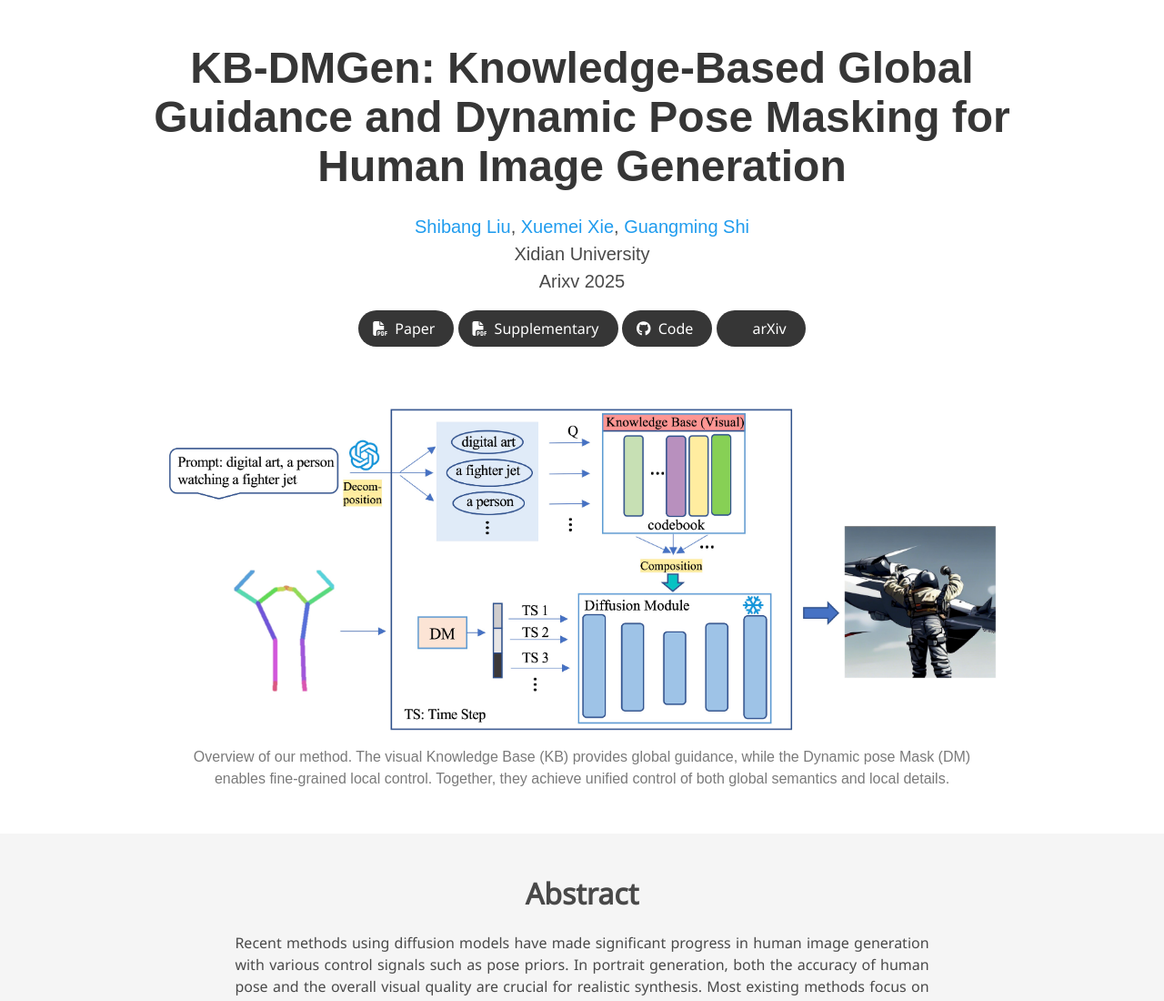
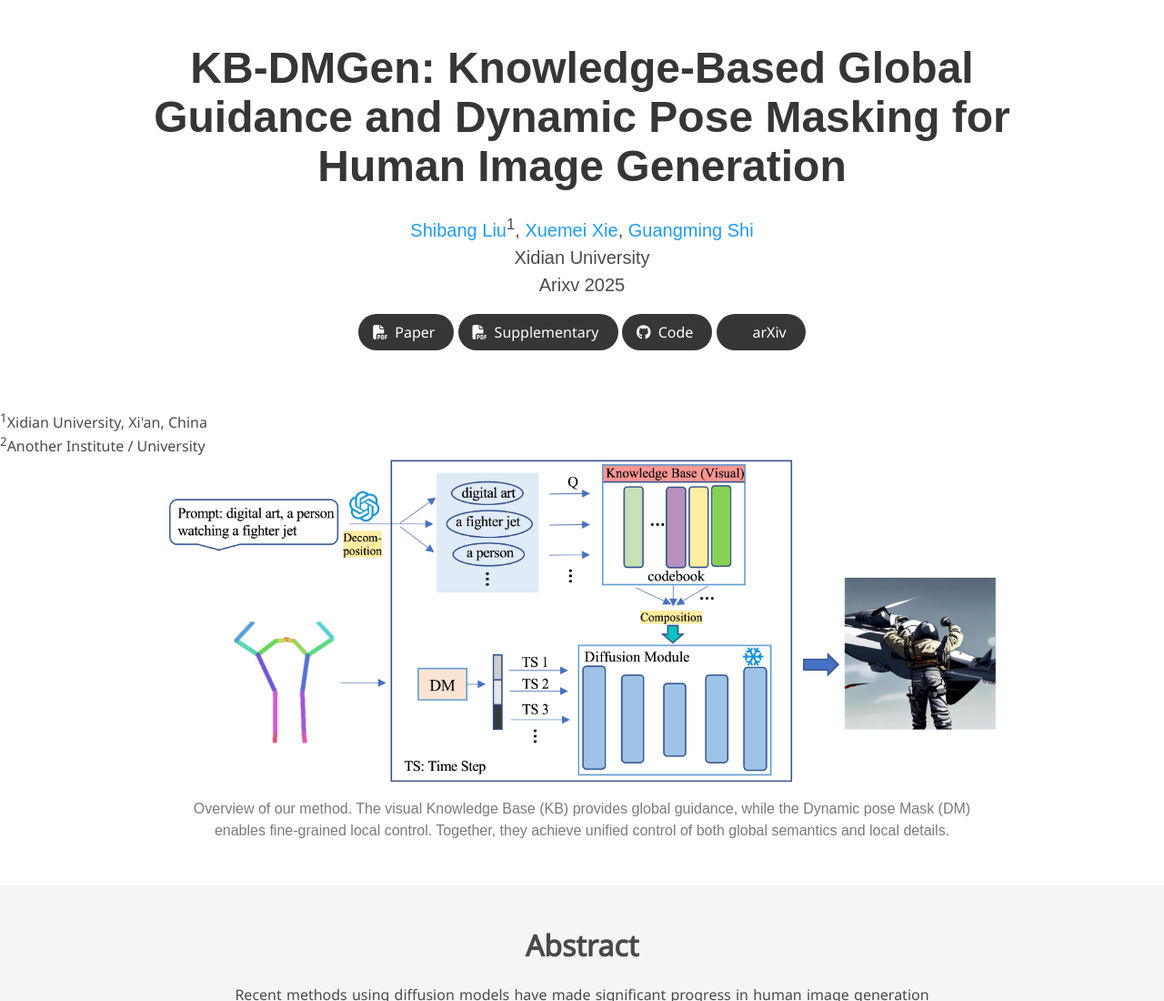
Before and after one commit to lushbng/KBDMGen, a plain HTML site: page index.html in a window 1280 px wide. Shown: the top 1100 px of the page at 91% size. Drawn offline with nearby package versions, Linux system fonts and the light colour scheme; some icons are missing; a web font is replaced by a local one.

Commit message:
Initial commit

```diff
--- a/index.html
+++ b/index.html
@@ -56,7 +56,7 @@
             <div class="is-size-5 publication-authors">
               <!-- Paper authors -->
               <span class="author-block">
-                <a href="https://scholar.google.com.hk/citations?hl=zh-CN&user=FM1IAbUAAAAJ" target="_blank">Shibang Liu</a>,</span>
+                <a href="https://scholar.google.com.hk/citations?hl=zh-CN&user=FM1IAbUAAAAJ" target="_blank">Shibang Liu</a><sup>1</sup>,</span>
                 <span class="author-block">
                   <a href="https://faculty.xidian.edu.cn/XXM/zh_CN/index/295353/list/index.htm" target="_blank">Xuemei Xie</a>,</span>
                   <span class="author-block">
@@ -122,7 +122,10 @@
   </div>
 </section>
 
-
+<div class="is-size-6 publication-affiliations">
+  <sup>1</sup>Xidian University, Xi'an, China<br>
+  <sup>2</sup>Another Institute / University
+</div>
 <!-- Teaser video-->
 <section class="hero teaser">
   <div class="container is-max-desktop">
```
